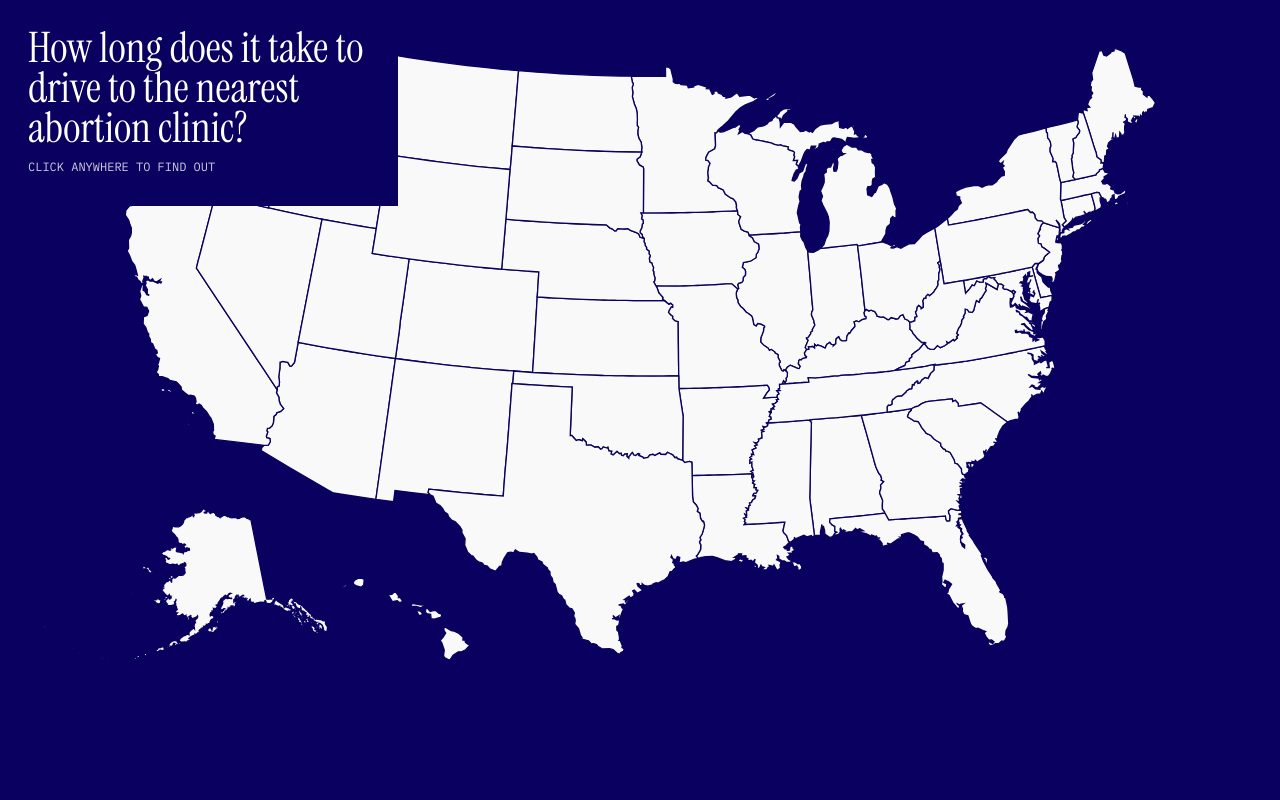
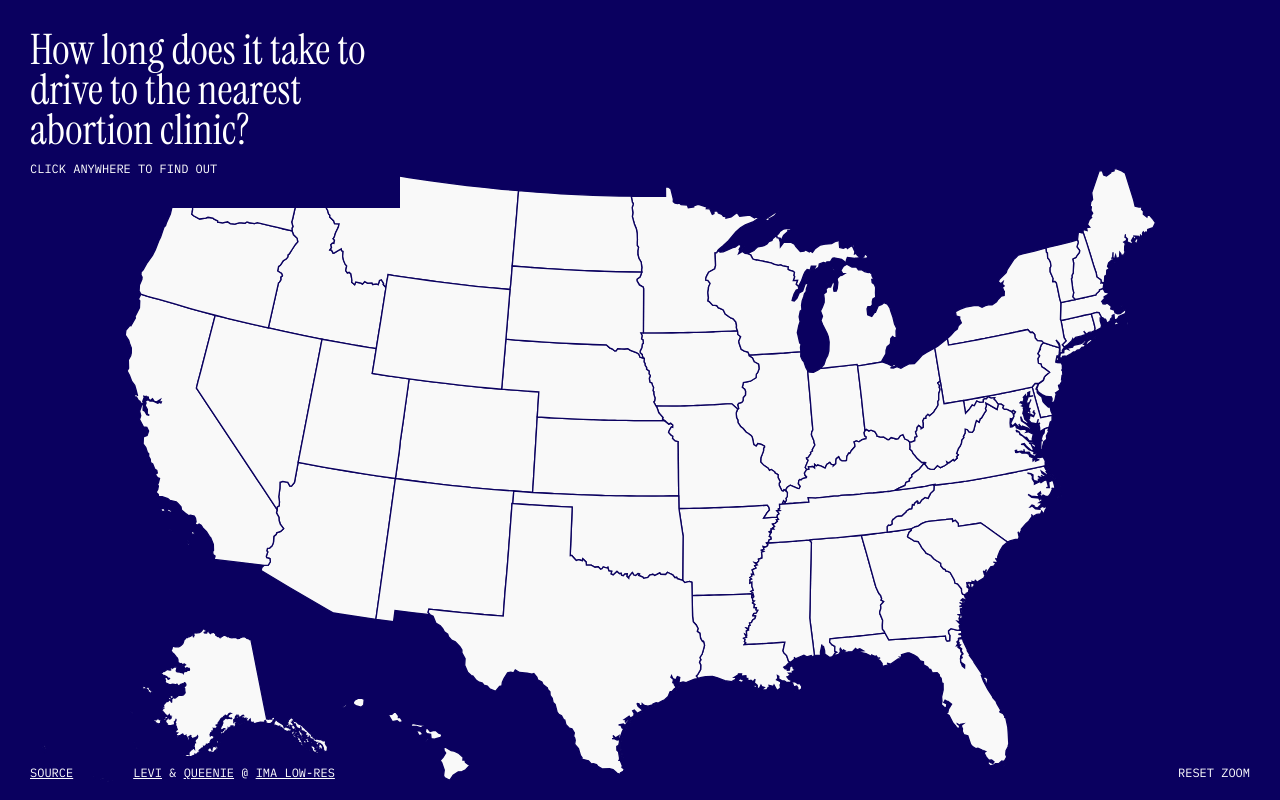
Before and after one commit to leviv/abortion-desert, a SvelteKit app: page / in a window 1280 px wide. Built offline with nearby package versions, Linux system fonts and the light colour scheme.

Commit message:
Add counties, fix zoom and much more

```diff
--- a/src/routes/+page.svelte
+++ b/src/routes/+page.svelte
@@ -12,6 +12,9 @@
 		minDistance: number;
 	};
 
+	const width = 960;
+	const height = 600;
+
 	let chartElement: HTMLDivElement;
 	let closest: Closest = { closestClinic: null, minDistance: Infinity };
 	let showText = false;
@@ -20,6 +23,29 @@
 	const projection: d3.GeoProjection = geoAlbersUsa();
 	const path = d3.geoPath().projection(projection);
 	const states = feature(us as any, (us as any).objects.states).features;
+	const counties = feature(us as any, (us as any).objects.counties).features;
+	let zoomLevel = 1;
+	let g: d3.Selection<SVGGElement, unknown, null, undefined>;
+
+	// Panning and zooming functionality
+	const zoom = d3
+		.zoom()
+		.on('zoom', function (event) {
+			g.attr('transform', event.transform);
+			zoomLevel = event.transform.k;
+
+			if (zoomLevel > 6) {
+				d3.selectAll('.counties-group path').style('opacity', 1);
+			} else {
+				d3.selectAll('.counties-group path').style('opacity', 0);
+			}
+		})
+		.on('start', function () {
+			d3.select(this).classed('dragging', true);
+		})
+		.on('end', function () {
+			d3.select(this).classed('dragging', false);
+		});
 
 	// D3 code needs to be only onMount so we don't have perf issues
 	onMount(() => {
@@ -32,54 +58,87 @@
 		const chart = d3
 			.select(chartElement)
 			.append('svg')
-			.attr('viewBox', '0 0 960 600')
+			.attr('viewBox', `0 0 ${width} ${height}`)
 			.attr('preserveAspectRatio', 'xMidYMid meet')
 			.attr('stroke', '#0A005F')
 			.attr('fill', '#F9F9F9')
 			.classed('svg-content', true);
 
 		// Plot all of the states
-		const g = chart.append('g');
+		g = chart.append('g');
 		const svg = d3.select('svg');
 		g.selectAll('path').data(states).enter().append('path').attr('class', 'states').attr('d', path);
 
-		// Panning and zooming functionality
-		const zoom = d3
-			.zoom()
-			.on('zoom', function (event) {
-				g.attr('transform', event.transform);
-			})
-			.on('start', function () {
-				d3.select(this).classed('dragging', true);
-			})
-			.on('end', function () {
-				d3.select(this).classed('dragging', false);
-			});
+		// Draw the counties
+		const countiesGroup = g.append('g').attr('class', 'counties-group');
+		countiesGroup
+			.selectAll('path')
+			.data(counties)
+			.enter()
+			.append('path')
+			.attr('d', path)
+			.attr('fill', 'none')
+			.attr('stroke', '#0A005F')
+			.attr('stroke-width', 0.1)
+			.style('opacity', 0)
+			.style('pointer-events', 'none');
 
-		svg.call(zoom);
+		const initialTransform = d3.zoomIdentity.translate(0, 90);
+		svg.call(zoom).call(zoom.transform, initialTransform);
 
 		// Add an onclick handler to the chart
 		g.on('click', (event) => {
-			console.log('LEVI: Clicked on the map');
 			// Get the latitude and longitude of the clicked point
 			showText = true;
 			const clickedCoordinates = projection.invert!(d3.pointer(event));
-			console.log(clickedCoordinates);
 			closest = findShortestDistance(clinicPoints, clickedCoordinates);
 			closest = { ...closest };
-			console.log('Distance (km):', closest.minDistance);
-			console.log('Closest point:', closest.closestClinic);
-			console.log(showText);
 			g.selectAll('.highlight').remove();
+			const lineBounds = [closest.closestClinic, clickedCoordinates];
 
 			const drivePath = {
-				type: "LineString",
-				coordinates: [closest.closestClinic, clickedCoordinates],
+				type: 'LineString',
+				coordinates: lineBounds
 			};
 
+			if (!closest.closestClinic || !clickedCoordinates) {
+				showText = false;
+				return;
+			}
+
+			// Zoom to the line
+			const clinicCoords = projection(closest.closestClinic);
+			const clickedCoords = projection(clickedCoordinates);
+
+			if (!clinicCoords || !clickedCoords) {
+				console.warn('Projection failed — skipping zoom.');
+				return;
+			}
+
+			const x0 = clinicCoords![0];
+			const y0 = clinicCoords![1];
+			const x1 = clickedCoords![0];
+			const y1 = clickedCoords![1];
+			const dx = x1 - x0;
+			const dy = y1 - y0;
+
+			const scale = Math.min(8, 0.9 / Math.max(Math.abs(dx) / width, Math.abs(dy) / height));
+			const tx = (x0 + x1) / 2;
+			const ty = (y0 + y1) / 2;
+
+			svg
+				.transition()
+				.duration(750)
+				.call(
+					zoom.transform,
+					d3.zoomIdentity
+						.translate(width / 2, height / 2)
+						.scale(scale)
+						.translate(-tx, -ty)
+				);
+
 			// Draw path between clicked point and clinic
-			svg
-				.append('path')
+			g.append('path')
 				.datum(drivePath)
 				.attr('d', d3.geoPath().projection(projection)) // projection must be set
 				.attr('class', 'highlight')
@@ -87,8 +146,7 @@
 				.attr('stroke-width', 1)
 				.attr('fill', 'none');
 
-			svg
-				.append('circle')
+			g.append('circle')
 				.datum(clickedCoordinates)
 				.attr('class', 'highlight')
 				.attr('r', 2)
@@ -117,8 +175,6 @@
 					const projected = projection(d);
 					return projected ? projected[1] : 0;
 				});
-
-
 		});
 	});
 
@@ -151,19 +207,54 @@
 		return { closestClinic, minDistance };
 	}
 
-	//  $: closest = findShortestDistance(clinicPoints, clickedCoordinates).toFixed(1);
+	function resetZoom() {
+		console.log('reset zoom');
+		const svg = d3.select('svg');
+		const initialTransform = d3.zoomIdentity.translate(0, 90);
+		svg.transition().duration(750).call(zoom.transform, initialTransform);
+		showText = false;
+		closest = { closestClinic: null, minDistance: Infinity };
+		d3.selectAll('.highlight').remove();
+	}
+
+	/**
+	 * Format the time in hours/minutes into a more readable format.
+	 * @param minutes
+	 */
+	function getFormattedTime(minutes: number): string {
+		if (minutes < 60) {
+			return `${minutes} minute${minutes === 1 ? '' : 's'}`;
+		}
+		const hours = Math.floor(minutes / 60);
+		const remainingMinutes = Math.round(minutes % 60);
+		return `${hours} hour${hours === 1 ? '' : 's'} ${remainingMinutes} minute${remainingMinutes === 1 ? '' : 's'}`;
+	}
 </script>
 
 <!-- Display map, display title here too -->
 <div class="title">
 	How long does it take to drive to the nearest abortion clinic?
 	{#if !showText}
-	<p>CLICK ANYWHERE TO FIND OUT</p>
+		<p>CLICK ANYWHERE TO FIND OUT</p>
 	{/if}
 	{#if showText}
-		<p>THE CLOSEST CLINIC OFFERING ABORTION CARE IS A {closest.minDistance} MINUTE DRIVE AWAY.</p>
+		<p class="distance">
+			THE CLOSEST CLINIC OFFERING ABORTION CARE IS A {getFormattedTime(closest.minDistance)} DRIVE AWAY.
+		</p>
 	{/if}
 </div>
+
+<button class="reset" on:click={resetZoom}>
+	<p>Reset zoom</p>
+</button>
+
+<footer>
+	<p><a href="https://www.ansirh.org/abortion-facility-database" target="_blank">source</a></p>
+	<p>
+		<a href="https://leviv.cool/">Levi</a> & <a href="https://www.queeniwu.com/">Queenie</a> @
+		<a href="https://itp.nyu.edu/lowres/">IMA Low-Res</a>
+	</p>
+</footer>
 <div bind:this={chartElement} class="chart"></div>
 
 <style>
@@ -171,6 +262,9 @@
 		width: 100%;
 		height: 100%;
 		background-color: #0a005f;
+		color: #fff;
+		margin: 0;
+		padding: 0;
 	}
 
 	:global(.dragging) {
@@ -192,11 +286,6 @@
 		display: block;
 	}
 
-	div {
-		background-color: #0a005f;
-		color: #fff;
-	}
-
 	p {
 		width: 350px;
 		font-family: 'IBM Plex Mono';
@@ -205,11 +294,12 @@
 		line-height: 14px;
 		font-weight: 300;
 		letter-spacing: -2%;
-		opacity: 80%;
+		text-transform: uppercase;
 	}
 
 	.title {
 		padding: 20px;
+		margin: 10px;
 		width: 350px;
 		font-family: 'Instrument Serif', serif;
 		font-style: normal;
@@ -220,5 +310,57 @@
 		display: block;
 		position: relative;
 		z-index: 2;
+		background-color: #0a005f;
+		color: #fff;
+	}
+
+	.reset {
+		position: absolute;
+		bottom: 0;
+		right: 0;
+		background-color: #0a005f;
+		color: #fff;
+		border: none;
+		margin: 10px;
+		padding: 10px 20px;
+		width: fit-content;
+		z-index: 2;
+
+		&:hover {
+			cursor: pointer;
+			font-style: italic;
+		}
+
+		p {
+			padding: 0;
+			margin: 0;
+			width: fit-content;
+		}
+	}
+
+	footer {
+		position: absolute;
+		z-index: 2;
+		bottom: 0;
+		left: 0;
+		color: #fff;
+		margin: 10px;
+		display: flex;
+		gap: 20px;
+
+		p {
+			width: fit-content;
+			background-color: #0a005f;
+			padding: 10px 20px;
+			margin: 0;
+
+			a {
+				color: #fff;
+
+				&:hover {
+					font-style: italic;
+				}
+			}
+		}
 	}
 </style>
```
